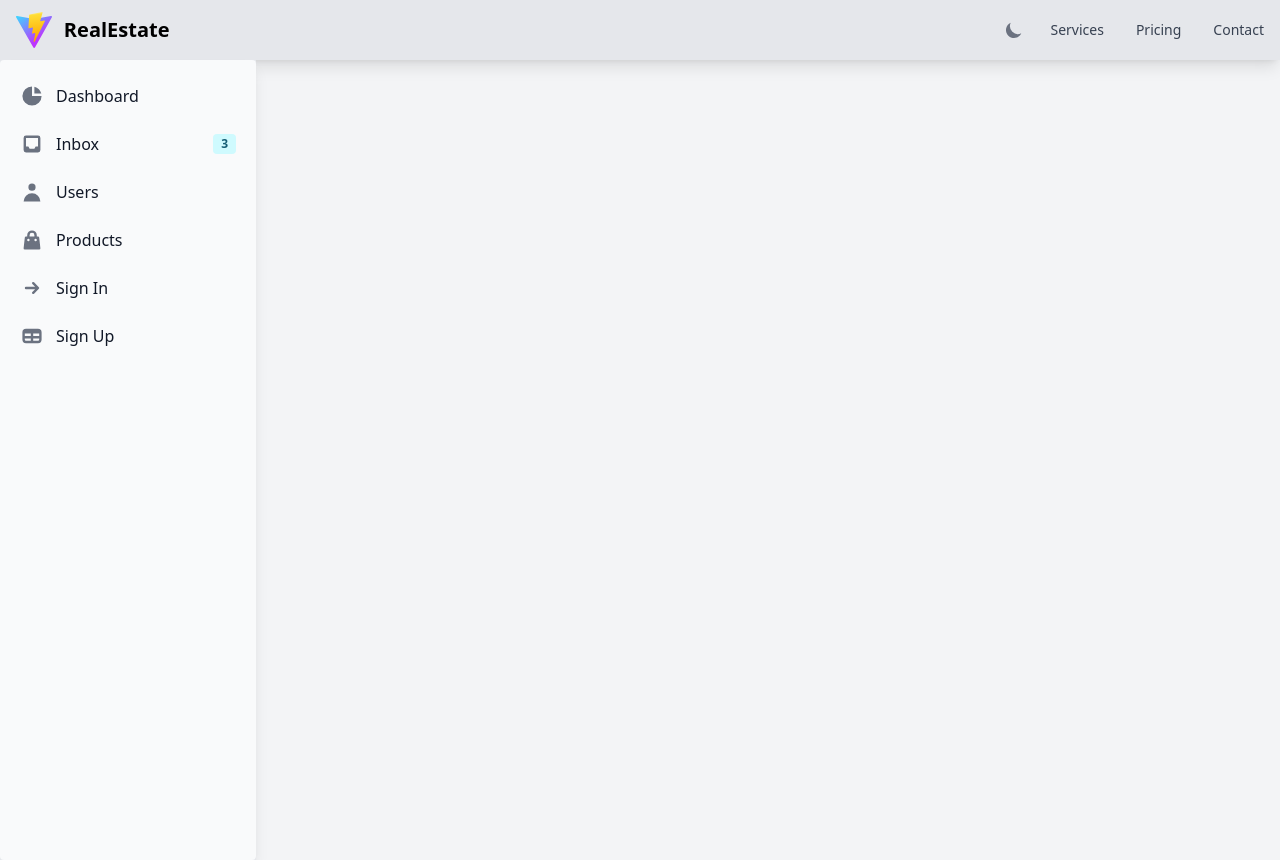
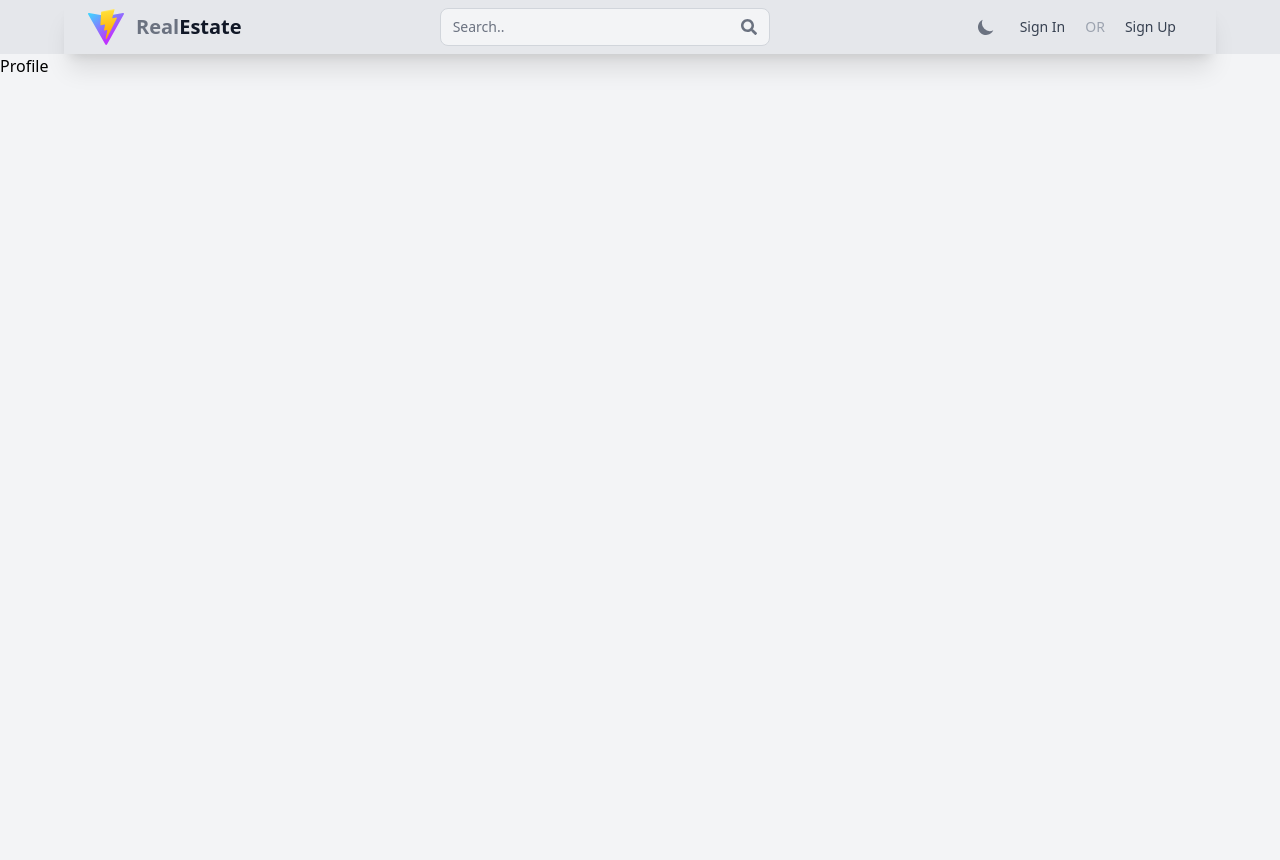
Before and after one commit to just-youssef/real_estate_client, a React (Vite) app: page /profile in a window 1280 px wide. After the commit the page ends 800 px from the top, so only its background shows below. Built offline with nearby package versions, Linux system fonts and the light colour scheme.

Commit message:
update header

```diff
--- a/src/App.jsx
+++ b/src/App.jsx
@@ -1,14 +1,16 @@
 import { BrowserRouter as Router, Routes, Route } from 'react-router-dom';
-import { Header, Sider } from './components';
-import { Home } from './pages'
+import { Header } from './components';
+import { Home, Profile, SignIn, SignUp } from './pages'
 
 const App = () => {
   return (
     <Router>
       <Header />
-      <Sider />
       <Routes>
-        <Route path="/" exact element={<Home />} />
+        <Route path="/" element={<Home />} />
+        <Route path="/sign-in" element={<SignIn />} />
+        <Route path="/sign-up" element={<SignUp />} />
+        <Route path="/profile" element={<Profile />} />
       </Routes>
     </Router>
   )
--- a/src/components/Header.jsx
+++ b/src/components/Header.jsx
@@ -1,35 +1,52 @@
-import { Button, DarkThemeToggle, Navbar } from 'flowbite-react';
-import { useDispatch } from 'react-redux';
+import { DarkThemeToggle, Dropdown } from 'flowbite-react';
 import { Link } from 'react-router-dom';
-import { FaThList } from "react-icons/fa";
-import { toggleSiderState } from '../lib/features/siderReducer';
+import { FaSearch } from "react-icons/fa";
+import { IoIosArrowDown } from "react-icons/io";
 
 const Header = () => {
-  const dispatch = useDispatch();
+  return (
+    <div className='bg-gray-200 dark:bg-gray-900'>
+      <div className='flex items-center justify-between px-4 sm:px-6 py-2 max-w-6xl mx-auto shadow-xl'>
+        <Link to="/" className=''>
+          <div className='flex items-center font-semibold'>
+            <img src="/vite.svg" className="min-w-8 w-9" alt="Vite Logo" />
+            <span className="text-xl text-gray-500 dark:text-gray-400 max-sm:hidden ml-3">Real</span>
+            <span className="text-xl text-gray-900 dark:text-gray-200 max-sm:hidden">Estate</span>
+          </div>
+        </Link>
 
-  return (
-    <Navbar fluid className='bg-gray-200 shadow-lg dark:bg-gray-900'>
-      <button
-      className='rounded-full mr-2 hover:bg-gray-300 dark:hover:bg-gray-700 p-3 sm:hidden'
-      onClick={()=>dispatch(toggleSiderState())}
-      >
-        <FaThList className='text-gray-500 text-xl' />
-      </button>
-      <Navbar.Brand as={Link} href="/" className='flex-grow'>
-        <div className='flex items-center gap-3'>
-          <img src="/vite.svg" className="h-9" alt="Vite Logo" />
-          <span className="text-xl font-semibold dark:text-white max-sm:hidden">RealEstate</span>
+        <form className='flex justify-between items-center input-bar max-sm:mx-2 max-sm:flex-grow'>
+          <input type="text" className='bg-transparent focus:ring-0 border-0 p-0 text-sm w-48 lg:w-72' placeholder='Search..' />
+          <FaSearch />
+        </form>
+
+
+        <div className='flex items-center'>
+          <DarkThemeToggle className='rounded-full hover:bg-gray-50 focus:ring-0 p-2' />
+
+          {/* large screen */}
+          <div className='flex items-center max-md:hidden'>
+            <Link to="/sign-in">
+              <button className='nav-btn px-4 py-2 text-sm'>
+                Sign In
+              </button>
+            </Link>
+            <span className='text-sm text-gray-400 dark:text-gray-600 mx-1'>OR</span>
+            <Link to="/sign-up">
+              <button className='nav-btn px-4 py-2 text-sm'>
+                Sign Up
+              </button>
+            </Link>
+          </div>
+
+          {/* small screen */}
+          <Dropdown renderTrigger={() => <span className='p-2 nav-btn md:hidden cursor-pointer focus:bg-gray-50'><IoIosArrowDown fontSize={18}/></span>}>
+            <Dropdown.Item as={Link} to="/sign-in">Sign In</Dropdown.Item>
+            <Dropdown.Item as={Link} to="/sign-up">Sign Up</Dropdown.Item>
+          </Dropdown>
         </div>
-      </Navbar.Brand>
-
-      <DarkThemeToggle className='rounded-full hover:bg-gray-300 focus:ring-0 md:mr-4 ' />
-      <Navbar.Toggle className='rounded-full hover:bg-gray-300 focus:ring-0' />
-      <Navbar.Collapse>
-        <Navbar.Link href="#">Services</Navbar.Link>
-        <Navbar.Link href="#">Pricing</Navbar.Link>
-        <Navbar.Link href="#">Contact</Navbar.Link>
-      </Navbar.Collapse>
-    </Navbar>
+      </div>
+    </div>
   )
 }
 
--- a/src/components/Sider.jsx
+++ /dev/null
@@ -1,36 +0,0 @@
-import { Sidebar } from 'flowbite-react';
-import { HiArrowSmRight, HiChartPie, HiInbox, HiShoppingBag, HiTable, HiUser } from 'react-icons/hi';
-import { useSelector } from 'react-redux';
-
-const Sider = () => {
-    const siderOpen = useSelector(state => state.sider.open)
-
-    return (
-        <Sidebar className={`absolute shadow-lg rounded-none bg-gray-200 dark:bg-gray-900 ${siderOpen && 'max-sm:hidden'}`}>
-            <Sidebar.Items>
-                <Sidebar.ItemGroup>
-                    <Sidebar.Item href="#" icon={HiChartPie}>
-                        Dashboard
-                    </Sidebar.Item>
-                    <Sidebar.Item href="#" icon={HiInbox} label="3">
-                        Inbox
-                    </Sidebar.Item>
-                    <Sidebar.Item href="#" icon={HiUser}>
-                        Users
-                    </Sidebar.Item>
-                    <Sidebar.Item href="#" icon={HiShoppingBag}>
-                        Products
-                    </Sidebar.Item>
-                    <Sidebar.Item href="#" icon={HiArrowSmRight}>
-                        Sign In
-                    </Sidebar.Item>
-                    <Sidebar.Item href="#" icon={HiTable}>
-                        Sign Up
-                    </Sidebar.Item>
-                </Sidebar.ItemGroup>
-            </Sidebar.Items>
-        </Sidebar>
-    )
-}
-
-export default Sider
--- a/src/components/index.js
+++ b/src/components/index.js
@@ -1,9 +1,7 @@
 import Header from "./Header";
-import Sider from "./Sider";
 import StoreProvider from "./StoreProvider";
 
 export {
     Header,
-    Sider,
     StoreProvider
 }
--- a/src/index.css
+++ b/src/index.css
@@ -3,9 +3,22 @@
 @tailwind utilities;
 
 body{
-    @apply bg-gray-100 dark:bg-gray-950
+    @apply bg-gray-100 dark:bg-gray-950;
 }
 
 .primary{
     @apply text-red-600 dark:text-blue-600;
 }
+
+.input-bar{
+    @apply border rounded-lg px-3 py-2
+    bg-gray-100 dark:bg-gray-700
+    text-gray-500 dark:text-gray-300
+    border-gray-300 dark:border-gray-600
+}
+
+.nav-btn{
+    @apply rounded-full
+    text-gray-700 dark:text-gray-200
+    hover:bg-gray-50 dark:hover:bg-gray-700
+}
--- a/src/lib/features/siderReducer.js
+++ /dev/null
@@ -1,16 +0,0 @@
-import { createSlice } from "@reduxjs/toolkit"
-
-const darkModeSlice = createSlice({
-    name: 'sider',
-    initialState: { open: false },
-    reducers: {
-        toggleSiderState: (state) => {
-            state.open = !state.open
-        },
-    },
-})
-
-// Extract and export each action creator by name
-export const { toggleSiderState } = darkModeSlice.actions
-// Export the reducer, either as a default or named export
-export default darkModeSlice.reducer
--- a/src/lib/store.js
+++ b/src/lib/store.js
@@ -1,10 +1,8 @@
 import { combineReducers, configureStore } from "@reduxjs/toolkit";
-import siderReducer from "./features/siderReducer";
 import storage from "redux-persist/lib/storage";
 import { persistReducer, persistStore } from "redux-persist";
 
 const rootReducer = combineReducers({
-    sider: siderReducer
     //add all your reducers here
 },);
 
--- /dev/null
+++ b/src/pages/Profile.jsx
@@ -0,0 +1,9 @@
+import React from 'react'
+
+const Profile = () => {
+  return (
+    <div>Profile</div>
+  )
+}
+
+export default Profile
--- /dev/null
+++ b/src/pages/SignIn.jsx
@@ -0,0 +1,9 @@
+import React from 'react'
+
+const SignIn = () => {
+  return (
+    <div>SignIn</div>
+  )
+}
+
+export default SignIn
--- /dev/null
+++ b/src/pages/SignUp.jsx
@@ -0,0 +1,9 @@
+import React from 'react'
+
+const SignUp = () => {
+  return (
+    <div>SignUp</div>
+  )
+}
+
+export default SignUp
--- a/src/pages/index.js
+++ b/src/pages/index.js
@@ -1,5 +1,11 @@
 import Home from "./Home";
+import SignIn from "./SignIn";
+import SignUp from "./SignUp";
+import Profile from "./Profile";
 
 export {
     Home,
+    SignIn,
+    SignUp,
+    Profile
 }
--- a/tailwind.config.js
+++ b/tailwind.config.js
@@ -1,6 +1,7 @@
 /** @type {import('tailwindcss').Config} */
 export default {
   content: [
+    "./index.html",
     './src/**/*.{js,jsx,ts,tsx}',
     'node_modules/flowbite-react/lib/esm/**/*.js',
   ],
```
Also changed, not shown: public/logo.png (added).
